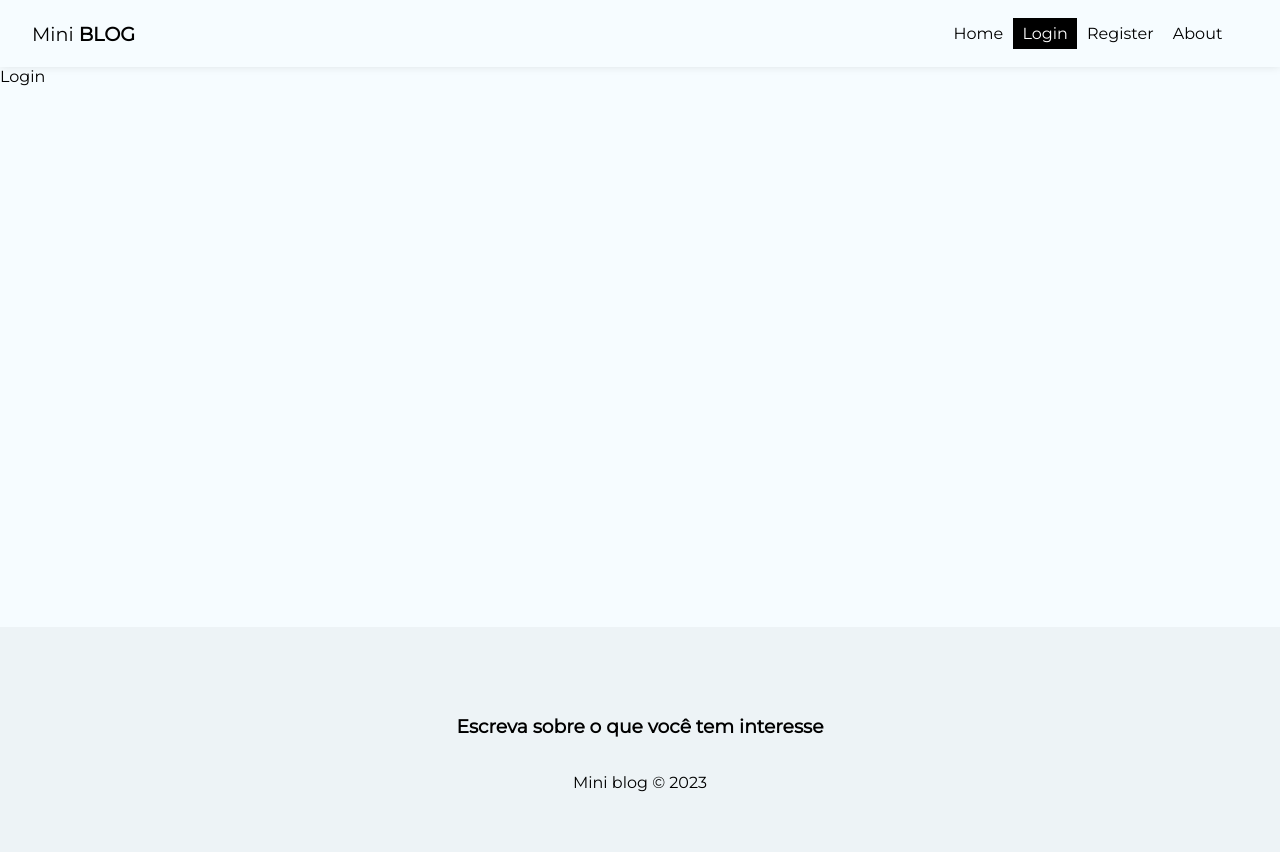
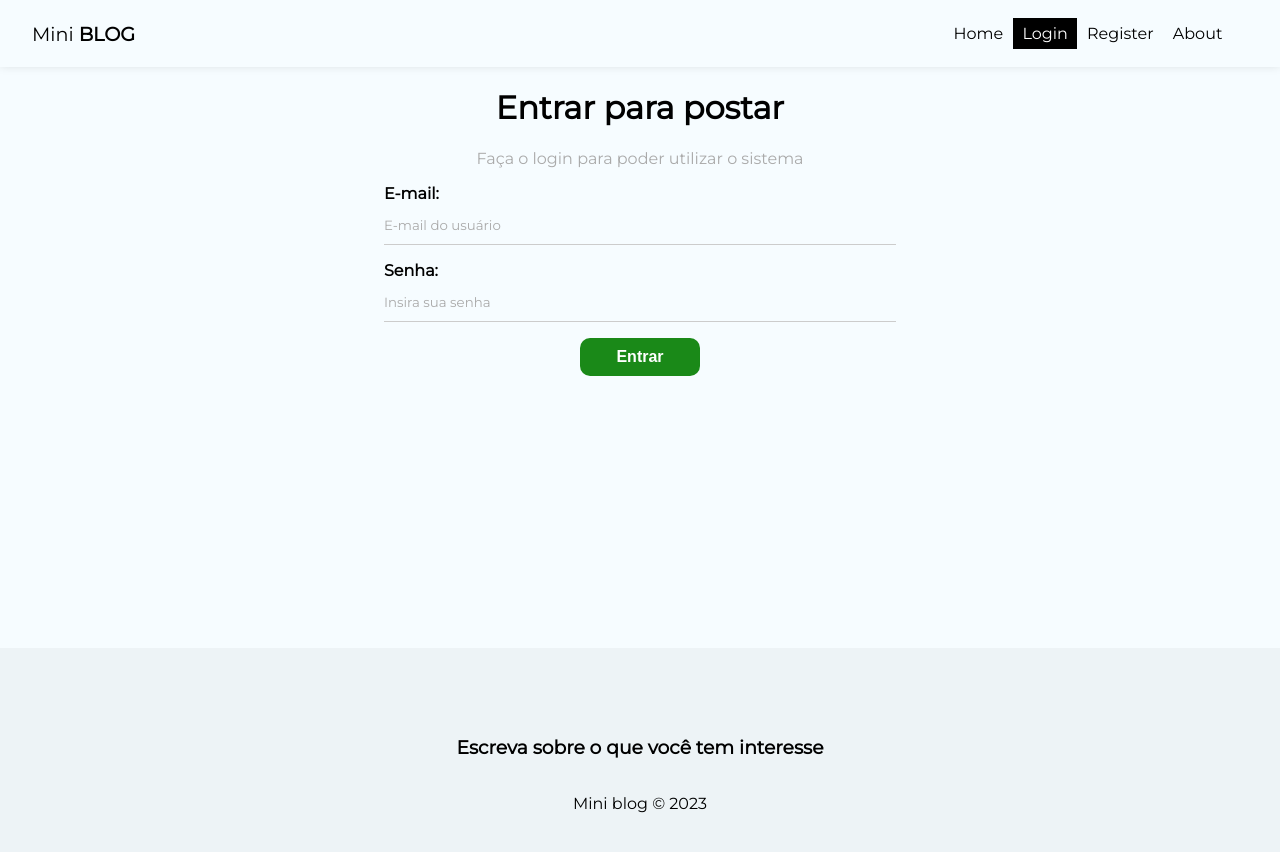
Before and after one commit to nicolaseeisuke/Mini-blog, a React (Create React App) app: page /login in a window 1280 px wide. Shown: the top 852 px of the page. Built offline with nearby package versions, Linux system fonts and the light colour scheme; no server answers.

Commit message:
authentication login

```diff
--- a/src/hooks/UseAuthentication .js
+++ b/src/hooks/UseAuthentication .js
@@ -75,12 +75,39 @@
 
     checkIfCancelled()
     signOut(auth)
+  }
 
+  // login
+  const login = async(data) => {
+      checkIfCancelled()
+
+      setLoading(true)
+      setError(false)
+
+      try{
+
+        await signInWithEmailAndPassword(auth, data.email, data.password)
+        setLoading(false)
+
+      }catch(error){
+        let systemErrorMessage;
+
+        if(error.message.includes("user-not-found")){
+          systemErrorMessage = 'Usuário não encontrado'
+        }else if(error.message.includes("wrong-password")){
+          systemErrorMessage = "Senha incorreta"
+        }else{
+          systemErrorMessage = "Ocorreu um erro tente novamente mais tarde "
+        }
+
+        setError(systemErrorMessage)
+        setLoading(false)
+      }
   }
 
   useEffect(() => {
     return () => setCancelled(true)
   }, [])
 
-  return {auth, createUser, error, loading, logout}
+  return {auth, createUser, error, loading, logout, login}
 }
--- a/src/pages/Login/Login.js
+++ b/src/pages/Login/Login.js
@@ -1,8 +1,72 @@
 import styles from './Login.module.css'
 
+import { UseAuthentication } from '../../hooks/UseAuthentication ';
+
+import { useState, useEffect } from 'react'
+
 const Login = () => {
+
+  const [email, setEmail] = useState("");
+  const [password, setPassword] = useState("")
+  const [error, setError] = useState("")
+
+  const {login, error: authError, loading,} = UseAuthentication()
+
+
+
+  const handleSubmit = async (e)=> {
+    e.preventDefault()
+
+    setError("")
+
+    const user = {
+      email,
+      password,
+
+    }
+
+    const res = await login(user)
+    console.log(res)
+
+  }
+
+  useEffect(() => {
+    if(authError){
+      setError(authError )
+    }
+
+  }, [authError])
+
   return (
-    <div>Login</div>
+    <div className={styles.login}>
+      <h1>Entrar para postar</h1>
+        <p>Faça o login para poder utilizar o sistema</p>
+        <form onSubmit={handleSubmit}>
+          <label>
+            <span>E-mail: </span>
+            <input type="email"
+            name='email'
+            required
+            placeholder='E-mail do usuário'
+            value={email}
+            onChange={(e) => setEmail(e.target.value)}
+            />
+          </label>
+          <label>
+            <span>Senha:</span>
+            <input type="password"
+            name='password'
+            required
+            placeholder='Insira sua senha'
+            value={password}
+            onChange={(e) => setPassword(e.target.value)}
+            />
+          </label>
+          {!loading && <button className='btn'>Entrar</button>}
+          {loading && <button className='btn' disabled>Aguarde</button>}
+          {error && <p className='error'>{error}</p>}
+        </form>
+    </div>
   )
 }
 
--- a/src/pages/Login/Login.module.css
+++ b/src/pages/Login/Login.module.css
@@ -0,0 +1,7 @@
+.login{
+  text-align: center;
+}
+
+.login p {
+  color: #aaa;
+}
```
